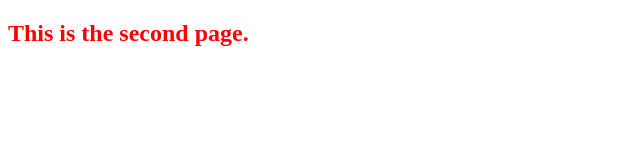
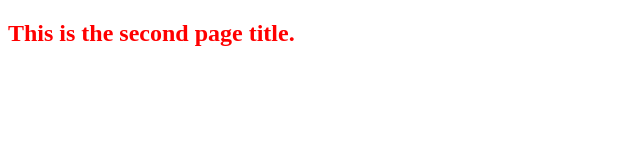
Before and after one commit to Maged-Groups/second-repo, a plain HTML site: page index.html in a window 1280 px wide. Shown: the full height of the page, 0-640 px from the left. Drawn offline with Linux system fonts and the light colour scheme.

Commit message:
Update index.html

```diff
--- a/index.html
+++ b/index.html
@@ -6,6 +6,6 @@
 		<title>Second Page</title>
 	</head>
 	<body>
-		<h2 style="color: red">This is the second page.</h2>
+		<h2 style="color: red">This is the second page title.</h2>
 	</body>
 </html>
```
